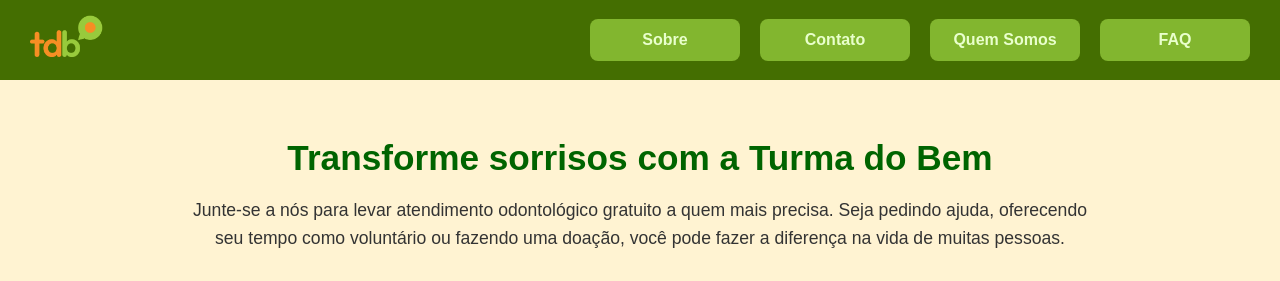
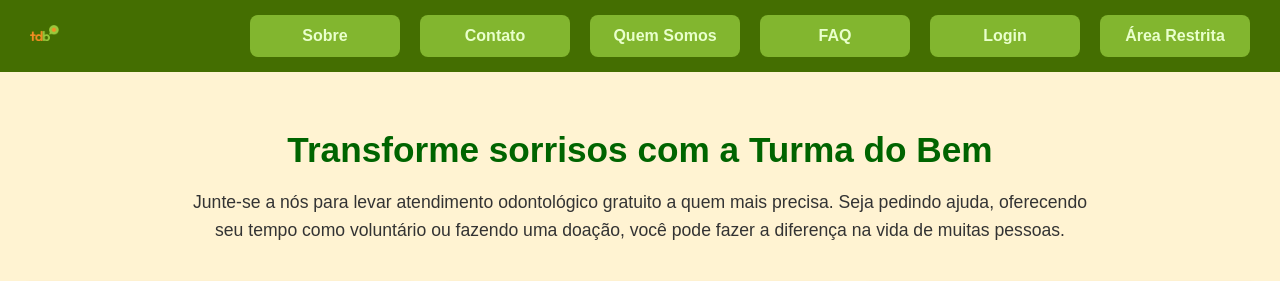
Before and after one commit to fernandaa-alt/TurmaDoBem-Site, a plain HTML site: page index.html in a window 1280 px wide. Shown: the top 281 px of the page. Drawn offline with Linux system fonts and the light colour scheme.

Commit message:
Navegação das novas páginas adicionada.

```diff
--- a/index.html
+++ b/index.html
@@ -18,6 +18,9 @@
       <li><a href="./pages/contato.html">Contato</a></li>
       <li><a href="./pages/quem-somos.html">Quem Somos</a></li>
       <li><a href="./pages/faq.html">FAQ</a></li>
+
+      <li><a href="./pages/login.html">Login</a></li>
+      <li><a href="./pages/area-restrita.html">Área Restrita</a></li>
     </ul>
     </nav>
   </header>
```
